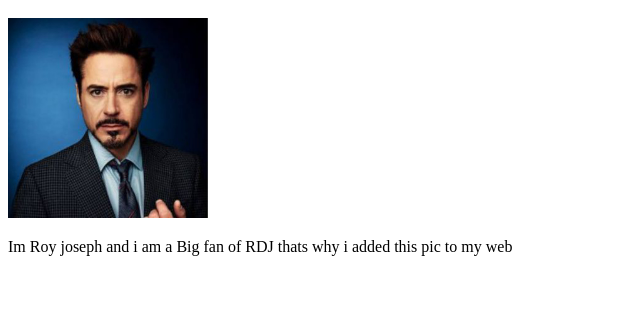
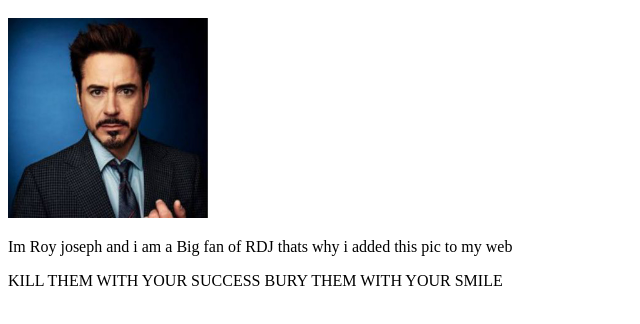
Before and after one commit to roychen567/My-Project-Learn, a plain HTML site: page index.html in a window 1280 px wide. Shown: the part 120-444 px from the top of the page, without its empty margins (0-640 px from the left). Drawn offline with Linux system fonts and the light colour scheme.

Commit message:
added paragraph

```diff
--- a/index.html
+++ b/index.html
@@ -10,5 +10,6 @@
     <h1>New Name</h1>
     <img width="200px" src="rdj.jpg" alt="">
     <p>Im Roy joseph and i am a Big fan of RDJ thats why i added this pic to my web</p>
+    <p>KILL THEM WITH YOUR SUCCESS BURY THEM WITH YOUR SMILE</p>
 </body>
 </html>
```
